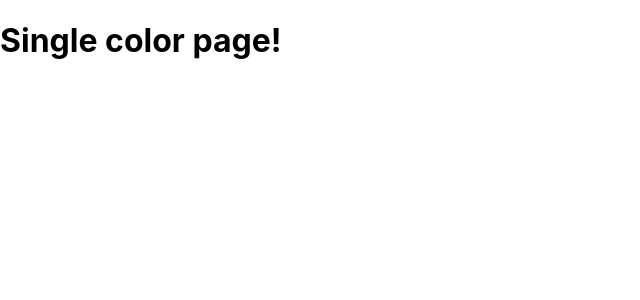
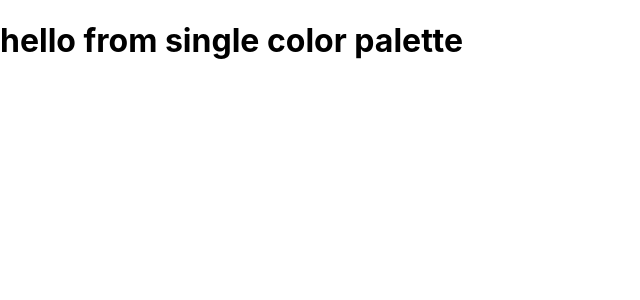
Before and after one commit to St3ve89/react-colors-app, a React (Create React App) app: page /palette/1/1 in a window 1280 px wide. Shown: the top 300 px of the page, without its empty margins (0-640 px from the left). Built offline with nearby package versions, Linux system fonts and the light colour scheme.

Commit message:
Add single palette and link

```diff
--- a/src/App.js
+++ b/src/App.js
@@ -2,6 +2,7 @@ import React, { Component } from 'react';
 import { Route, Switch } from 'react-router-dom';
 import Palette from './components/palette/Palette';
 import PaletteList from './components/paletteList/PaletteList';
+import SingleColorPalette from './components/singleColorPalette/SingleColorPalette';
 import seedColors from './helper/seedColors';
 import { generatePalette } from './helper/colorHelpers';
 
@@ -35,7 +36,7 @@ class App extends Component {
         />
         <Route
           path="/palette/:paletteId/:colorId"
-          render={() => <h1>Single color page!</h1>}
+          render={() => <SingleColorPalette />}
         />
       </Switch>
       // <div>
--- a/src/components/colorBox/ColorBox.js
+++ b/src/components/colorBox/ColorBox.js
@@ -21,7 +21,7 @@ class ColorBox extends Component {
   }
 
   render() {
-    const { name, background } = this.props;
+    const { name, background, paletteId, id } = this.props;
     const { copied } = this.state;
 
     return (
@@ -41,7 +41,10 @@ class ColorBox extends Component {
             </div>
             <button className="copy-button">Copy</button>
           </div>
-          <Link to="/" onClick={e => e.stopPropagation()}>
+          <Link
+            to={`/palette/${paletteId}/${id}`}
+            onClick={e => e.stopPropagation()}
+          >
             <span className="see-more">More</span>
           </Link>
         </div>
--- a/src/components/palette/Palette.js
+++ b/src/components/palette/Palette.js
@@ -1,43 +1,52 @@
 import React, { Component } from 'react';
 import ColorBox from '../colorBox/ColorBox';
 import Navbar from '../navbar/Navbar';
-import "./Palette.css";
+import './Palette.css';
 
 class Palette extends Component {
   constructor(props) {
-    super(props)
-    this.state = {level: 500, format: "hex"}
+    super(props);
+    this.state = { level: 500, format: 'hex' };
     this.changeLevel = this.changeLevel.bind(this);
     this.changeFormat = this.changeFormat.bind(this);
   }
 
   changeLevel(newLevel) {
-    this.setState({level: newLevel});
+    this.setState({ level: newLevel });
   }
 
   changeFormat(val) {
-    this.setState({format: val})
+    this.setState({ format: val });
   }
 
   render() {
-    const {colors, paletteName, emoji} = this.props.palette;
-    const {level, format} = this.state;
+    const { colors, paletteName, emoji, id } = this.props.palette;
+    const { level, format } = this.state;
 
-    const colorBoxes = colors[level].map(color => <ColorBox background={color[format]} name={color.name} key={color.id}/>)
-
+    const colorBoxes = colors[level].map(color => (
+      <ColorBox
+        background={color[format]}
+        name={color.name}
+        key={color.id}
+        id={color.id}
+        paletteId={id}
+      />
+    ));
 
     return (
       <div className="palette">
-        <Navbar level={level} changeLevel={this.changeLevel} handleChange={this.changeFormat}/>
-        <div className="palette-colors">
-          {colorBoxes}
-        </div>
+        <Navbar
+          level={level}
+          changeLevel={this.changeLevel}
+          handleChange={this.changeFormat}
+        />
+        <div className="palette-colors">{colorBoxes}</div>
         <footer className="palette-footer">
           {paletteName}
           <span className="emoji">{emoji}</span>
         </footer>
       </div>
-    )
+    );
   }
 }
 
--- /dev/null
+++ b/src/components/singleColorPalette/SingleColorPalette.js
@@ -0,0 +1,13 @@
+import React, { Component } from 'react';
+
+class SingleColorPalette extends Component {
+  render() {
+    return (
+      <div>
+        <h1>hello from single color palette</h1>
+      </div>
+    );
+  }
+}
+
+export default SingleColorPalette;
```
